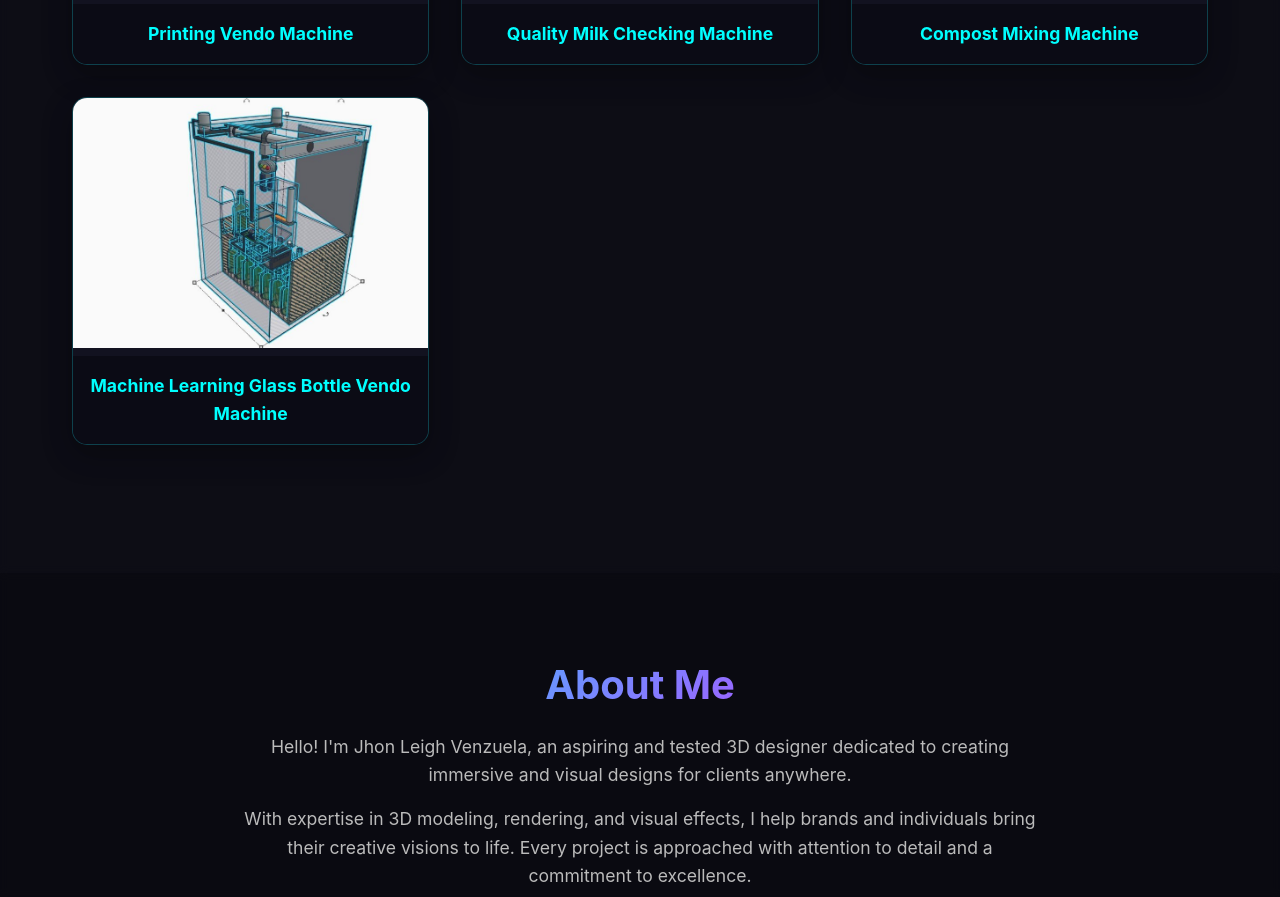
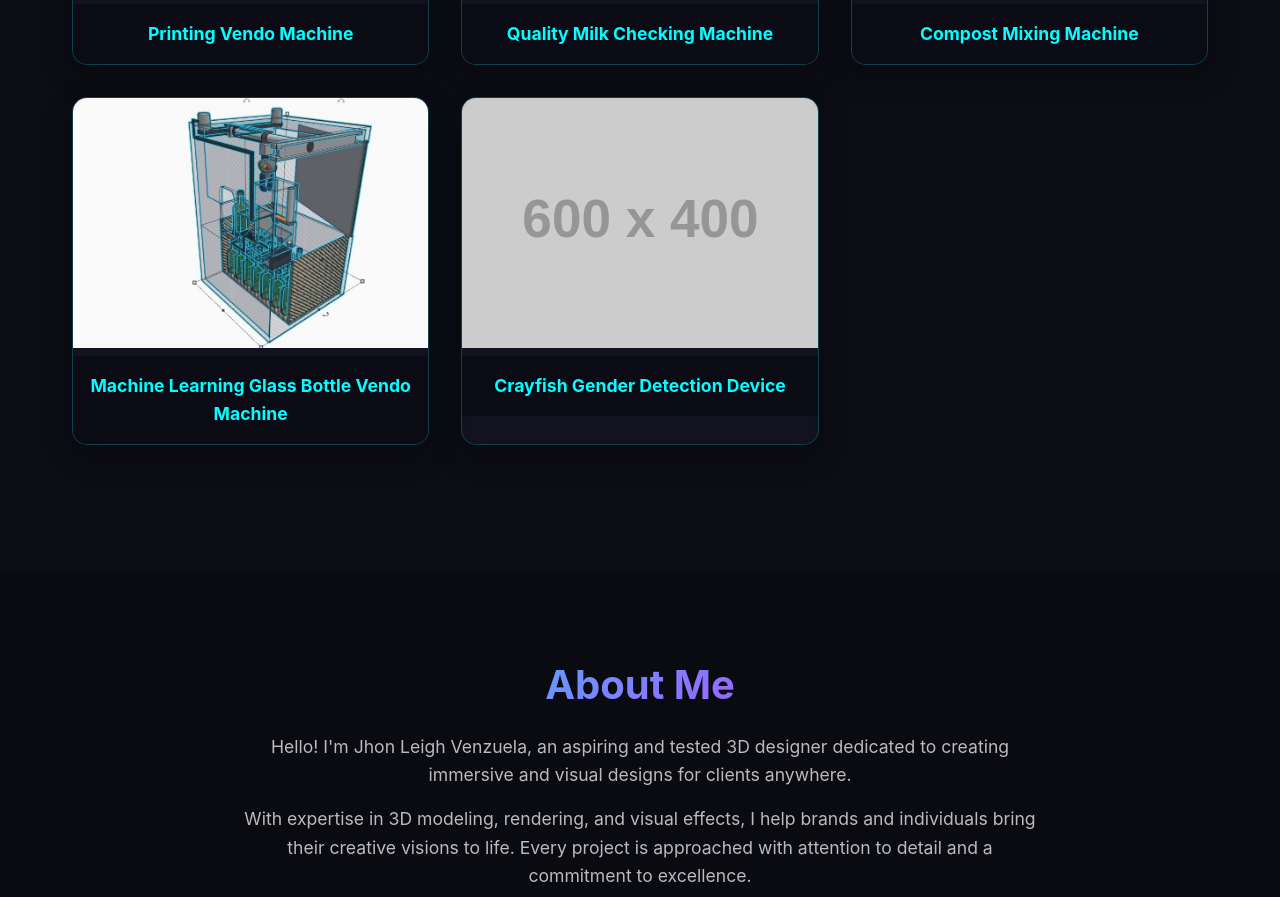
Before and after one commit to schoolojt7-rgb/jlav-3d-works, a plain HTML site: page index.html in a window 1280 px wide. Shown: the part 2695-3592 px from the top of the page. Drawn offline with Linux system fonts and the light colour scheme; placeholder pictures from the web are drawn by us.

Commit message:
Fixed crayfish image

```diff
--- a/index.html
+++ b/index.html
@@ -649,7 +649,9 @@
 
             { title: "Compost Mixing Machine", image: "images/15.jpg" },
 
-            { title: "Machine Learning Glass Bottle Vendo Machine", image: "images/16.jpg" }
+            { title: "Machine Learning Glass Bottle Vendo Machine", image: "images/16.jpg" },
+
+            { title: "Crayfish Gender Detection Device", image: "images/crayfish.jpg" }
         ];
         const skills = [
             "3D Modeling",
```
Also changed, not shown: images/17.png (added).
